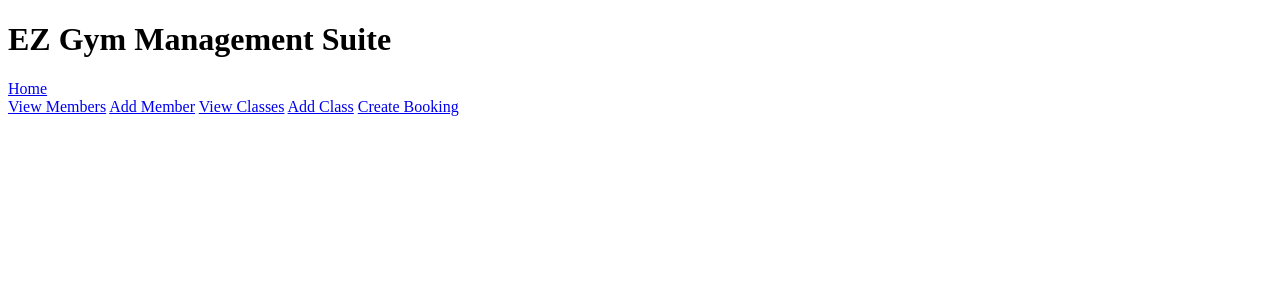
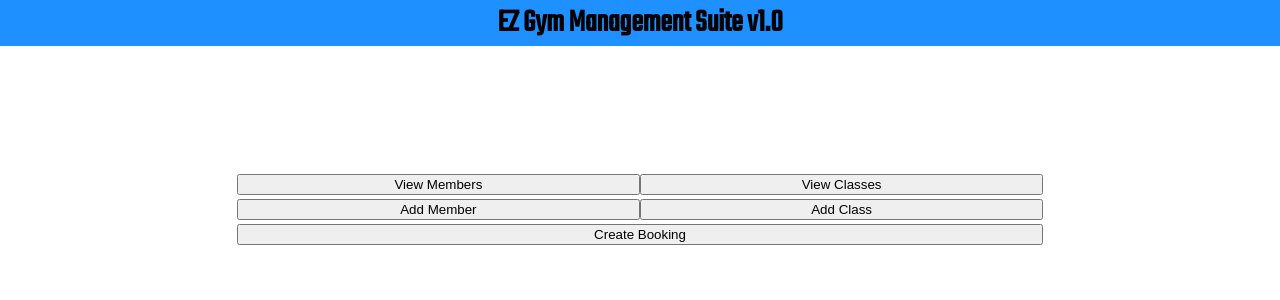
Before and after one commit to davidmacarabrown/gym_management_app, a Flask app: page / in a window 1280 px wide. Shown: the top 300 px of the page. Run offline with Flask 2, Linux system fonts and the light colour scheme.

Commit message:
landing page styled according to wireframe plan

```diff
--- /dev/null
+++ b/static/style.css
@@ -0,0 +1,101 @@
+body {
+    margin-left: 0%;
+    margin-right: 0%;
+    margin-top: 0%;
+    margin-bottom: 0%;
+    font-family: "Teko", Arial;
+}
+
+header {
+    background-color:dodgerblue ;
+    margin:0%
+}
+
+h1 {
+    margin-top: 0%;
+    margin-bottom: 0%;
+    text-align: center;
+}
+
+h3 {
+    text-align: center;
+    margin: 0;
+}
+
+main {
+    margin-right: 15%;
+    margin-left: 15%;
+    margin-top: 10%;
+    margin-bottom: 10%;
+    height: 75%;
+}
+
+a {
+    text-decoration: none;
+}
+
+/* Start page grid ------------------------------ */
+
+.link-button-left {
+    width: 100%;
+    height: 100%;
+    margin-bottom: 1%;
+}
+
+.link-button-right {
+    width: 100%;
+    height: 100%;
+    margin-bottom: 1%;
+}
+
+.link-button-long {
+    width: 100%
+}
+
+a:visited {
+    color: black;
+}
+
+
+
+
+.index-link-container {
+    margin-left: 5%;
+    margin-right: 5%;
+    display: grid;
+    grid-template-columns: 1fr 1fr;
+    grid-template-areas:
+    "view-members  view-classes"
+    "add-member  add-class"
+    "create-booking  create-booking";
+}
+
+.view-members {
+    grid-area: view-members;
+}
+
+.add-member {
+    grid-area: add-member;
+}
+
+.view-classes {
+    grid-area: view-classes;
+}
+
+.add-class {
+    grid-area: add-class;
+}
+
+.create-booking {
+    grid-area: create-booking;
+}
+
+footer {
+    position: absolute
+}
+
+footer > p {
+    align-content: center;
+}
+
+/* VIEW MEMBERS ---------------------------- */
--- a/templates/base.html
+++ b/templates/base.html
@@ -4,17 +4,23 @@
     <meta charset="UTF-8">
     <meta http-equiv="X-UA-Compatible" content="IE=edge">
     <meta name="viewport" content="width=device-width, initial-scale=1.0">
+    <link rel="stylesheet" href="{{ url_for("static", filename="style.css")}}">
+    <link rel="preconnect" href="https://fonts.googleapis.com">
+    <link rel="preconnect" href="https://fonts.gstatic.com" crossorigin>
+    <link href="https://fonts.googleapis.com/css2?family=Teko:wght@300;400&display=swap" rel="stylesheet">
     <title>EZ Gym</title>
 </head>
+
 <body>
     <header>
-        <H1>EZ Gym Management Suite</H1>
+        <h1>EZ Gym Management Suite v1.0</h1>
         <nav>
-            <a href="/">Home</a>
+
         </nav>
     </header>
     {% block content %}
 
     {% endblock %}
+
 </body>
 </html>
--- a/templates/gym_class/edit.html
+++ b/templates/gym_class/edit.html
@@ -7,7 +7,7 @@
         <label for="name">Class Name:</label>
         <input type="text" name="name" id="name" value="{{class_to_edit.name}}"><br>
         <label for="description"> Class Description:</label><br>
-        <textarea name="description" id="description" value="{{class_to_edit.description}}" cols="60" rows="5">{{class_to_edit.description}}</textarea><br>
+        <textarea name="description" id="description" cols="60" rows="5">{{class_to_edit.description}}</textarea><br>
         <button type="submit">Save Changes</button>
     </form>
 </div>
--- a/templates/index.html
+++ b/templates/index.html
@@ -2,18 +2,40 @@
 
 {% block content %}
 
-<div>
+<main>
+    <div class="index-link-container">
 
-    <a href="/members">View Members</a>
+        <div class="view-members">
+            <form action="/members">
+                <button class="link-button-left" type="submit">View Members</button>
+            </form>
+        </div>
 
-    <a href="/members/new">Add Member</a>
+        <div class="add-member">
+            <form action="/members/new">
+                <button class="link-button-left" type="submit">Add Member</button>
+            </form>
+        </div>
 
-    <a href="/classes">View Classes</a>
+        <div class="view-classes">
+            <form action="/classes">
+                <button class="link-button-right" type="submit">View Classes</button>
+            </form>
+        </div>
 
-    <a href="/classes/new">Add Class</a>
+        <div class="add-class">
+            <form action="/classes/new">
+                <button class="link-button-right" type="submit">Add Class</button>
+            </form>
+        </div>
 
-    <a href="/bookings/new">Create Booking</a>
+        <div class="create-booking">
+            <form action="/bookings/new">
+                <button class="link-button-long" type="submit">Create Booking</button>
+            </form>
+        </div>
 
-</div>
+    </div>
 
+</main>
 {% endblock %}
--- a/templates/members/show.html
+++ b/templates/members/show.html
@@ -1,6 +1,7 @@
 {% extends "base.html" %}
 
 {% block content %}
+
 <div>
     <p>Member ID: {{member.id}}</p>
     <p>First Name: {{member.first_name}}</p>
```
Also changed, not shown: templates/members/index.html (+8 -7 lines).
